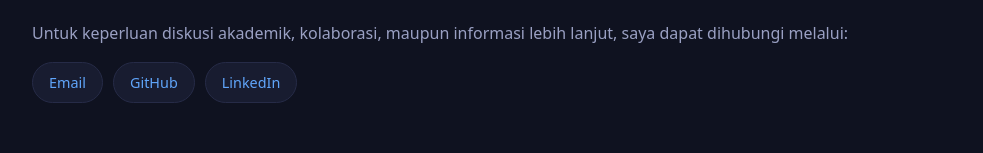
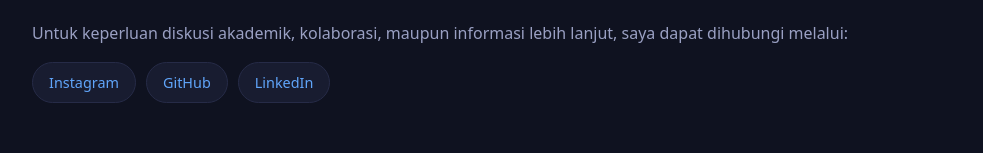
Before and after one commit to aufaazakki/komputasi-awan, a plain HTML site: page index.html in a window 1280 px wide. Shown: the part 2415-2568 px from the top of the page, without its empty margins (148-1131 px from the left). Drawn offline with Linux system fonts and the light colour scheme.

Commit message:
Update social media links in index.html

```diff
--- a/index.html
+++ b/index.html
@@ -427,9 +427,12 @@
 
 <div class="skills">
 
-  <a class="chip" href="mailto:email@contoh.com">
-    Email
-  </a>
+  <a class="chip"
+   href="https://www.instagram.com/aufaa_azm/"
+   target="_blank"
+   rel="noopener noreferrer">
+  Instagram
+</a>
 
   <a class="chip"
      href="https://github.com/aufaazakki"
@@ -439,7 +442,7 @@
   </a>
 
   <a class="chip"
-     href="https://www.linkedin.com/"
+     href="https://www.linkedin.com/in/aufaa-zakki/"
      target="_blank"
      rel="noopener">
     LinkedIn
```
